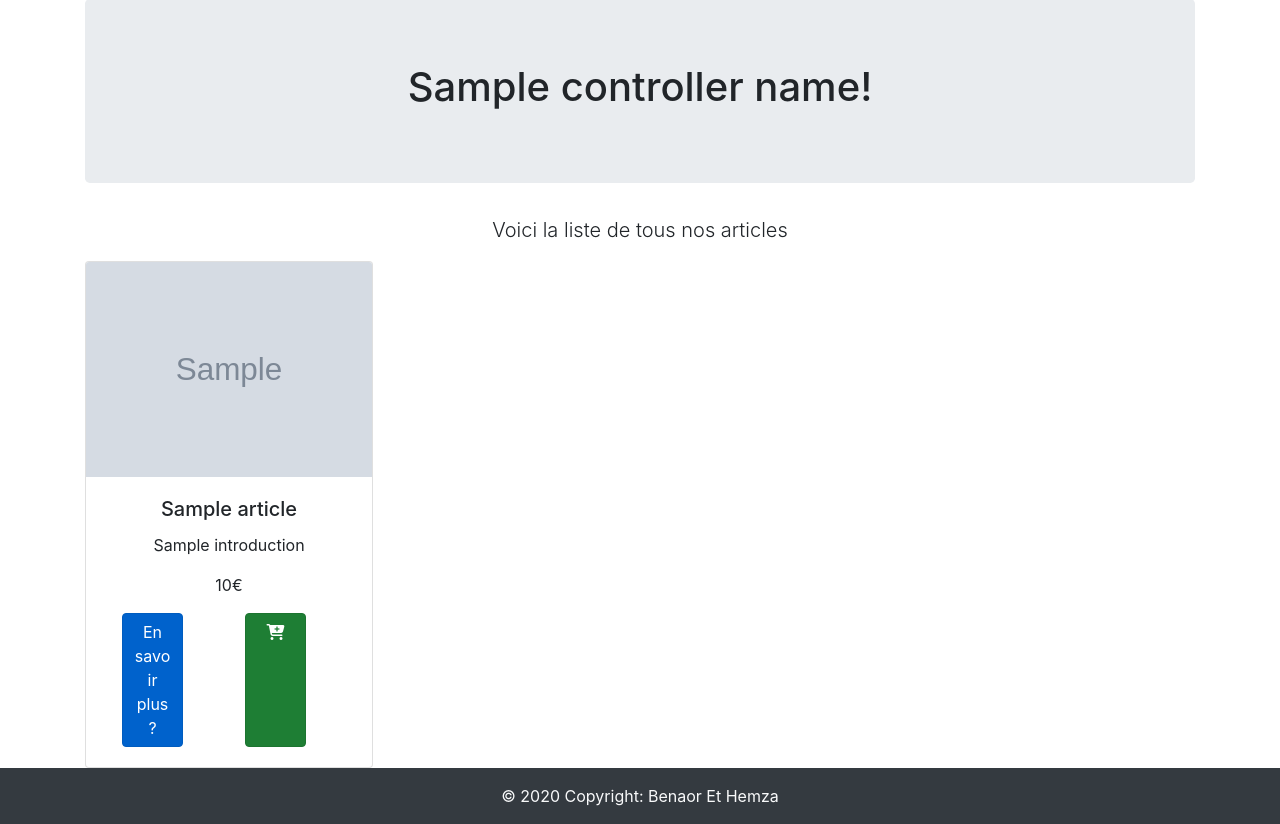
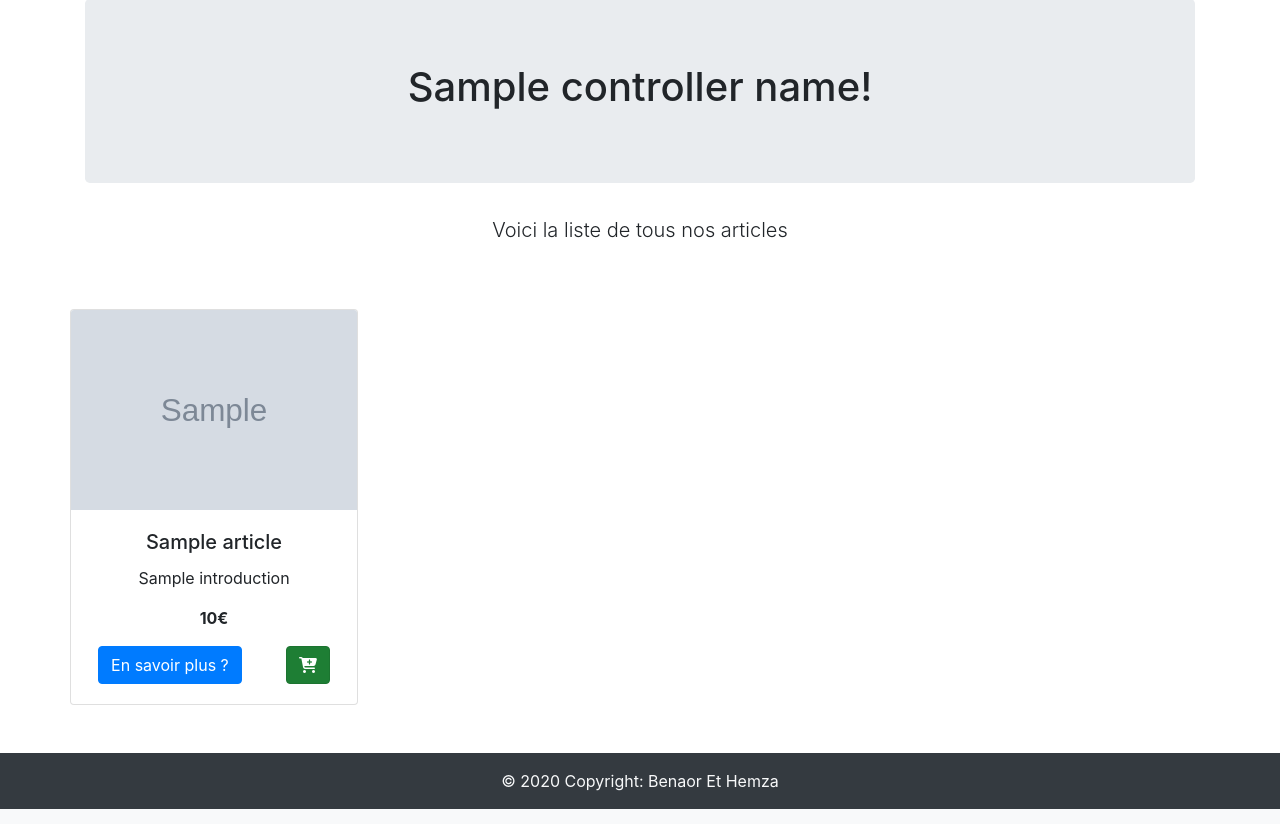
Before and after one commit to benaor/Ecommerce-symfony, a Symfony app: template templates/shop/shop.html.twig in a window 1280 px wide. Shown: the part 107-931 px from the top of the page. Run offline with Twig, Linux system fonts and the light colour scheme; the template is opened without the code that fills it: most values are stand-ins (such as "Sample title", 1, 10 or a date in 2020); grey boxes marked "Sample" are stand-in pictures; some libraries are stand-ins or nearby versions.

Commit message:
update vignette

```diff
--- a/public/css/style.css
+++ b/public/css/style.css
@@ -1,3 +1,4 @@
 .image-preview {
-    height: 250px;
+    height: 200px;
+    width: 100%;
 }
--- a/templates/shop/shop.html.twig
+++ b/templates/shop/shop.html.twig
@@ -28,27 +28,27 @@
 							</div>
 						</div> #}
 
-
+			<div class="row justify-content-between">
 				{% for article in articles %}
-
-
-
-			<div class="card" style="width: 18rem;">
-				<img src="{{ article.image }}" class="card-img-top" alt="{{ article.title }}">
+					<div class="card my-5" style="width: 18rem;">
+						<img src="{{ article.image }}" class="card-img-top image-preview" alt="{{ article.title }}">
 						<div class="card-body">
 							<h5 class="card-title">{{ article.title }}</h5>
 							<p class="card-text">{{ article.introduction }}</p>
-					<p class=""> {{ article.price }}€ </p>
-					<div class="row w-100">
-						<a href="{{ path('fiche_produit', {'id': article.id }) }}" class="btn w-25 mx-auto btn-primary active" role="button">En savoir plus ?</a>
-						<a href="{{ path('cart_add', {'id': article.id }) }}" class="btn w-25 mx-auto btn-success active" role="button"><i class="fas fa-cart-plus"></i>
+							<p class="font-weight-bold">
+								{{ article.price }}€
+							</p>
+							<div class="row">
+								<a href="{{ path('fiche_produit', {'id': article.id }) }}" class="btn mx-auto btn-primary" role="button">En savoir plus ?</a>
+								<a href="{{ path('cart_add', {'id': article.id }) }}" class="btn mx-auto btn-success active" role="button">
+									<i class="fas fa-cart-plus"></i>
 								</a>
 							</div>
 						</div>
 					</div>
 				{% endfor %}
 
-
+			</div>
 		</div>
 	</div>
 
```
Lines whose indentation alone changed are shown as unchanged.
